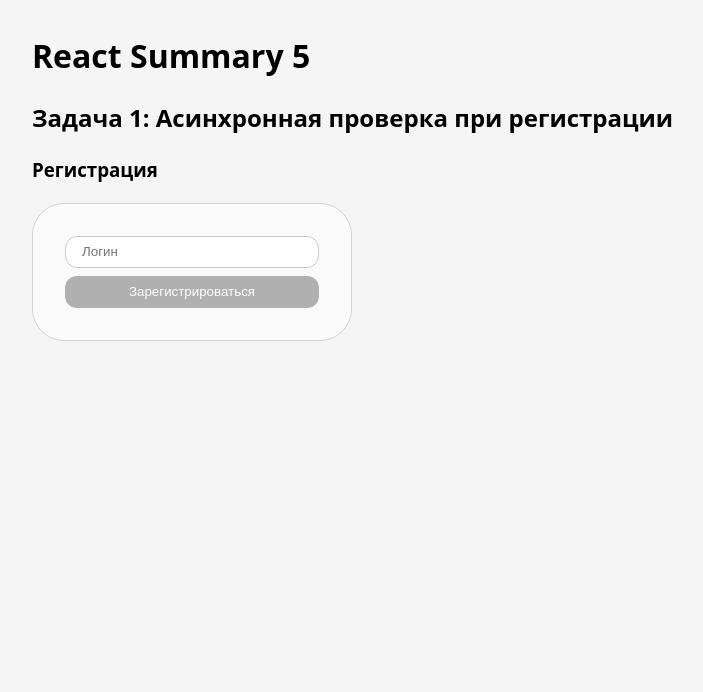
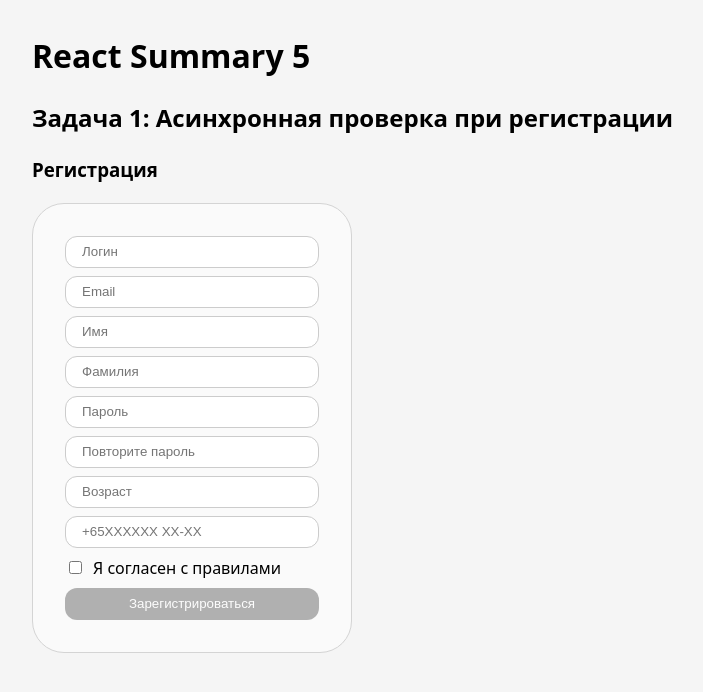
Before and after one commit to ArtemKutsan/react-25-summary-5, a React (Vite) app: page / in a window 1280 px wide. Shown: the top 692 px of the page, without its empty margins (128-831 px from the left). Built offline with nearby package versions, Linux system fonts and the light colour scheme.

Commit message:
add: Добавлены все инпуты и чекбокс с валидацией

```diff
--- a/src/components/RegistrationForm/index.jsx
+++ b/src/components/RegistrationForm/index.jsx
@@ -1,5 +1,6 @@
 // src/components/RegistrationForm/index.jsx
 import styles from './RegistrationForm.module.css';
+import { useEffect } from 'react';
 import { useForm } from 'react-hook-form';
 import axios from 'axios';
 
@@ -18,6 +19,7 @@ function RegistrationForm() {
   });
 
   const password = watch('password');
+  const username = watch('username');
 
   const checkUserName = async (newUsername) => {
     try {
@@ -60,6 +62,108 @@ function RegistrationForm() {
         />
         {errors.username && <span className={styles.error}>{errors.username.message}</span>}
 
+        <input
+          type="email"
+          placeholder="Email"
+          {...register('email', {
+            required: 'Введите email',
+            pattern: {
+              value: /^[^\s@]+@[^\s@]+\.[^\s@]+$/,
+              message: 'Некорректный email',
+            },
+          })}
+        />
+        {errors.email && <span className={styles.error}>{errors.email.message}</span>}
+
+        <input
+          type="text"
+          placeholder="Имя"
+          {...register('firstName', {
+            required: 'Введите имя',
+            minLength: { value: 2, message: 'Минимум 2 буквы' },
+            pattern: {
+              value: /^[A-Za-zА-Яа-яЁё]+$/,
+              message: 'Только буквы',
+            },
+          })}
+        />
+        {errors.firstName && <span className={styles.error}>{errors.firstName.message}</span>}
+
+        <input
+          type="text"
+          placeholder="Фамилия"
+          {...register('lastName', {
+            required: 'Введите фамилию',
+            minLength: { value: 2, message: 'Минимум 2 буквы' },
+            pattern: {
+              value: /^[A-Za-zА-Яа-яЁё]+$/,
+              message: 'Только буквы',
+            },
+          })}
+        />
+        {errors.lastName && <span className={styles.error}>{errors.lastName.message}</span>}
+
+        <input
+          type="password"
+          placeholder="Пароль"
+          {...register('password', {
+            required: 'Введите пароль',
+            minLength: { value: 6, message: 'Минимум 6 символов' },
+            validate: {
+              hasUpper: (v) => /[A-Z]/.test(v) || 'Нужна хотя бы одна заглавная буква',
+              hasDigit: (v) => /\d/.test(v) || 'Нужна хотя бы одна цифра',
+            },
+          })}
+        />
+        {errors.password && <span className={styles.error}>{errors.password.message}</span>}
+
+        <input
+          type="password"
+          placeholder="Повторите пароль"
+          {...register('confirmPassword', {
+            required: 'Повторите пароль',
+            validate: (v) => v === password || 'Пароли не совпадают',
+          })}
+        />
+        {errors.confirmPassword && (
+          <span className={styles.error}>{errors.confirmPassword.message}</span>
+        )}
+
+        <input
+          type="number"
+          placeholder="Возраст"
+          {...register('age', {
+            required: 'Введите возраст',
+            min: { value: 18, message: 'Минимум 18' },
+            max: { value: 100, message: 'Максимум 100' },
+          })}
+        />
+        {errors.age && <span className={styles.error}>{errors.age.message}</span>}
+
+        <input
+          type="text"
+          placeholder="+65XXXXXX XX-XX"
+          {...register('phone', {
+            required: 'Введите телефон',
+            pattern: {
+              value: /^\+65\d{6}\s?\d{2}-\d{2}$/,
+              message: 'Формат: +65XXXXXX XX-XX',
+            },
+          })}
+        />
+        {errors.phone && <span>{errors.phone.message}</span>}
+
+        <label style={{ display: 'flex', alignItems: 'center', gap: '0.5rem' }}>
+          <input
+            type="checkbox"
+            {...register('agreement', {
+              required: 'Необходимо согласие',
+            })}
+          />
+          Я согласен с правилами
+        </label>
+        {errors.agreement && <span className={styles.error}>{errors.agreement.message}</span>}
+
         <button type="submit" disabled={!isValid || isValidating}>
           Зарегистрироваться
         </button>
```
